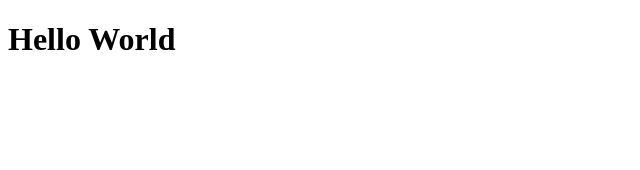
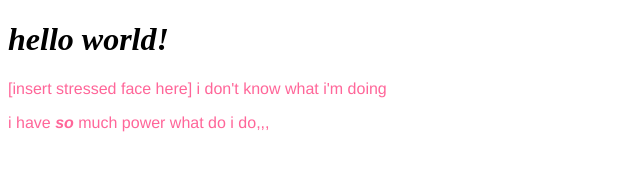
Before and after one commit to huynhk99-1727328/huynhk99-1727328.github.io, a plain HTML site: page index.html in a window 1280 px wide. Shown: the whole page, without its empty margins (0-640 px from the left). Drawn offline with Linux system fonts and the light colour scheme.

Commit message:
Add files via upload

```diff
--- a/index.html
+++ b/index.html
@@ -3,7 +3,13 @@
     <head>
         <title>Hello World</title>
         <body>
-            <h1>Hello World</h1>
+            <h1><i>hello world!</i></h1>
+            <p>
+                <font size = "3" face = "Helvetica" color = "ff6699">[insert stressed face here] i don't know what i'm doing</font>
+            </p>
+            <p>
+                <font size = "3" face = "Helvetica" color ="ff6699">i have <b><i>so</i></b> much power what do i do,,,</font>
+            </p>
         </body>
     </head>
 </html>
```
